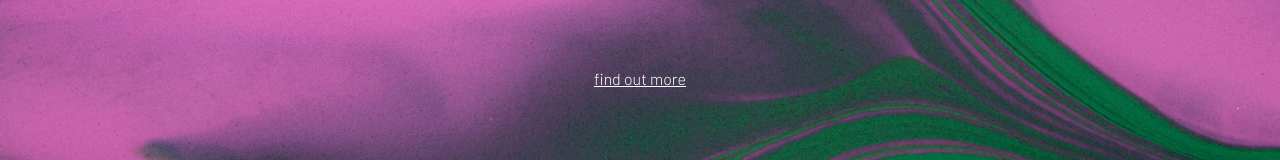
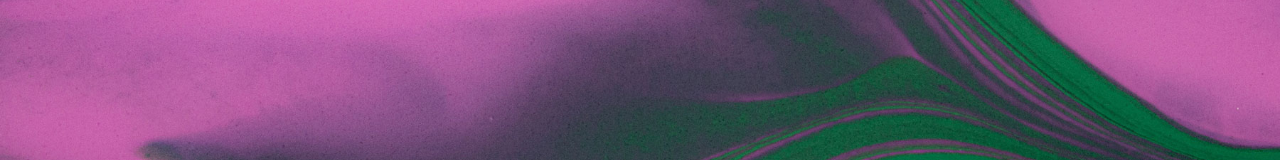
Before and after one commit to ato-art/ato-art.github.io, a plain HTML site: page index.html in a window 1280 px wide. Shown: the part 410-570 px from the top of the page. Drawn offline with Linux system fonts and the light colour scheme.

Commit message:
commented out the link to the mailing list

```diff
--- a/index.html
+++ b/index.html
@@ -68,9 +68,9 @@
     <img src="images/ato-logo-white.png" alt="ato brand logo" >
 </div>
 <div id="copy">Make the world your canvas</div>
-<div id="mailing-list">
+<!-- <div id="mailing-list">
     <a href="https://mailchi.mp/bc9bf29e3fb5/ato">find out more</a>
-</div>
+</div> -->
 
 </div>
 </body>
```
